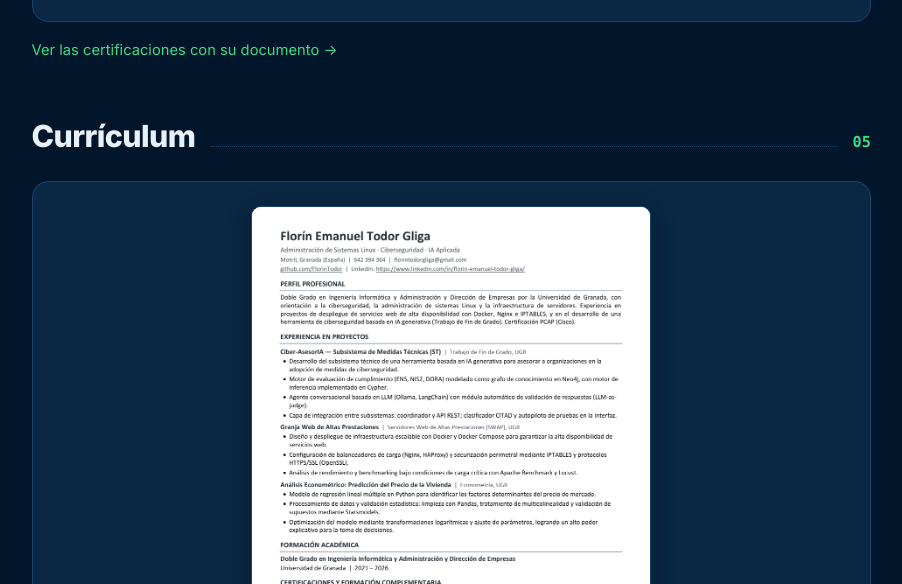
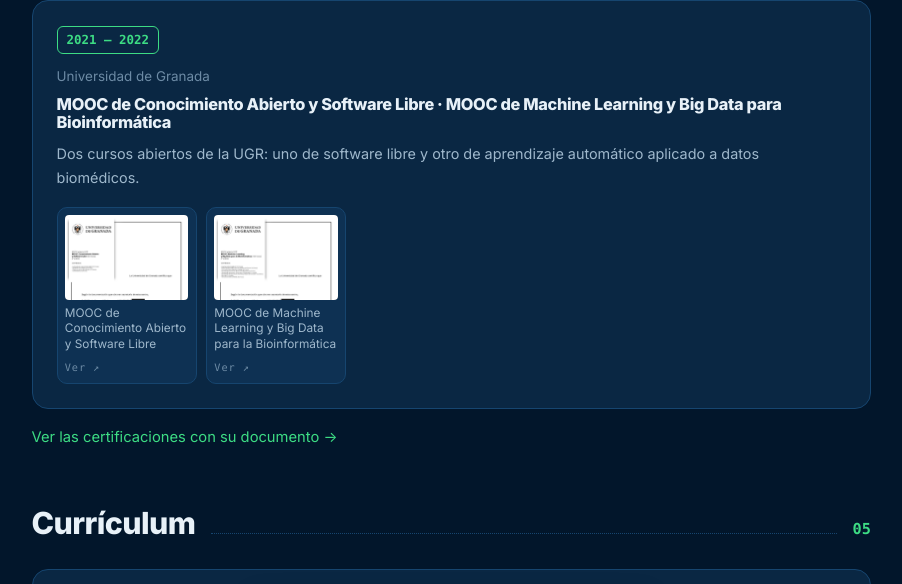
Before and after one commit to FlorinTodor/FlorinTodor.github.io, an Astro site: page / in a window 1280 px wide. Shown: the part 4253-4837 px from the top of the page, without its empty margins (370-1272 px from the left). Built offline with nearby package versions, Linux system fonts and the light colour scheme; Astro itself is replaced by a stand-in of ours.

Commit message:
Enlazar cada curso de Formación con el documento de su certificado
Las entradas de Formación llevan ahora un campo `certificados` con ids de
certificaciones.json. El PDF y la miniatura se localizan por el `id`, igual
que en /certificaciones/, así que añadir uno nuevo es sólo meter su id.

```diff
--- a/src/pages/index.astro
+++ b/src/pages/index.astro
@@ -1,6 +1,7 @@
 ---
 import Base from '../layouts/Base.astro';
 import datos from '../../proyectos.json';
+import certificaciones from '../../certificaciones.json';
 
 const { perfil, proyectos } = datos;
 const base = import.meta.env.BASE_URL;
@@ -15,6 +16,30 @@ const resto = publicables.filter((p) => !p.destacado);
 const medios = import.meta.glob('/public/media/*.mp4', { eager: true });
 const tieneVideo = (id) => Object.keys(medios).some((f) => f.endsWith(`/media/${id}.mp4`));
 
+// Los certificados viven en public/certificaciones/ y se llaman como su `id`,
+// igual que en /certificaciones/: así cada entrada de formación puede enseñar
+// la miniatura del documento sin repetir rutas a mano.
+const ficherosCert = Object.keys({
+  ...import.meta.glob('/public/certificaciones/*.pdf'),
+  ...import.meta.glob('/public/certificaciones/*.{jpg,jpeg,png,webp}'),
+}).map((f) => f.replace('/public/certificaciones/', ''));
+
+const buscarCert = (id, extensiones) =>
+  ficherosCert.find((f) => extensiones.some((e) => f.toLowerCase() === `${id}.${e}`));
+
+const certPorId = Object.fromEntries(
+  certificaciones.certificaciones.map((c) => {
+    const archivo = c.archivo || buscarCert(c.id, ['pdf']);
+    const imagen = c.imagen || buscarCert(c.id, ['jpg', 'jpeg', 'png', 'webp']);
+    // El PDF manda; si no lo hay vale la verificación y, en último caso, la imagen.
+    const documento = archivo
+      ? `${base}certificaciones/${archivo}`
+      : c.credencial || (imagen ? `${base}certificaciones/${imagen}` : null);
+    return [c.id, { ...c, archivo, imagen, documento }];
+  })
+);
+
+// `certificados` son ids de certificaciones.json: se pintan como miniatura.
 const formacion = [
   {
     fecha: '2021 – 2026',
@@ -28,12 +53,18 @@ const formacion = [
     centro: 'Cisco Networking Academy',
     titulo: 'PCAP: Programming Essentials in Python',
     detalle: 'Curso completo de Python de la Networking Academy. Hice también Introduction to Cybersecurity y, más tarde, Python Essentials 1.',
+    certificados: [
+      'cisco-pcap-programming-essentials-python',
+      'cisco-introduction-to-cybersecurity',
+      'cisco-python-essentials-1',
+    ],
   },
   {
     fecha: '2021 – 2022',
     centro: 'Universidad de Granada',
     titulo: 'MOOC de Conocimiento Abierto y Software Libre · MOOC de Machine Learning y Big Data para Bioinformática',
     detalle: 'Dos cursos abiertos de la UGR: uno de software libre y otro de aprendizaje automático aplicado a datos biomédicos.',
+    certificados: ['mooc-ugr-software-libre', 'mooc-ugr-ml-bioinformatica'],
   },
 ];
 
@@ -184,6 +215,30 @@ const competencias = [
             {f.enlaceTexto} ↗
           </a>
         )}
+        {(f.certificados || []).map((id) => certPorId[id]).filter((c) => c && c.documento).length > 0 && (
+          <div class="docs-formacion">
+            {(f.certificados || [])
+              .map((id) => certPorId[id])
+              .filter((c) => c && c.documento)
+              .map((c) => (
+                <a
+                  class="doc-mini"
+                  href={c.documento}
+                  target="_blank"
+                  rel="noopener"
+                  title={`${c.titulo} — ${c.entidad}`}
+                >
+                  <span class="lamina-mini">
+                    {c.imagen
+                      ? <img src={`${base}certificaciones/${c.imagen}`} alt={`Certificado: ${c.titulo}`} loading="lazy" />
+                      : <span class="sello-mini">{c.entidad.slice(0, 2).toUpperCase()}</span>}
+                  </span>
+                  <span class="titulo-mini">{c.titulo}</span>
+                  <span class="tipo-mini">{c.archivo ? 'PDF ↗' : 'Ver ↗'}</span>
+                </a>
+              ))}
+          </div>
+        )}
       </div>
     ))}
     <p style="margin-top:1rem;font-size:.92rem">
--- a/src/styles/global.css
+++ b/src/styles/global.css
@@ -480,3 +480,36 @@ code { font-family: var(--mono); font-size: .87em; background: var(--panel-alto)
   font-size: .78rem; color: var(--texto-tenue); font-style: italic;
   flex: 0; margin-bottom: .8rem;
 }
+
+/* ---------- Formación: el documento de cada curso ---------- */
+.docs-formacion { display: flex; flex-wrap: wrap; gap: .6rem; margin-top: 1rem; }
+.doc-mini {
+  display: flex; flex-direction: column; gap: .38rem; width: 140px;
+  background: var(--panel-alto); border: 1px solid var(--borde);
+  border-radius: var(--radio-s); padding: .45rem; color: var(--texto-suave);
+  transition: border-color .18s, transform .18s, color .18s, box-shadow .18s;
+}
+.doc-mini:hover, .doc-mini:focus-visible {
+  border-color: var(--verde); color: var(--texto);
+  transform: translateY(-2px); box-shadow: var(--sombra);
+}
+/* Es un documento: se ve entero, no recortado. */
+.doc-mini .lamina-mini {
+  aspect-ratio: 16 / 11; background: var(--bg-sunk); border-radius: 4px;
+  display: grid; place-items: center; overflow: hidden;
+}
+.doc-mini .lamina-mini img { width: 100%; height: 100%; object-fit: contain; }
+.doc-mini .sello-mini {
+  font-family: var(--mono); font-weight: 700; font-size: .95rem;
+  letter-spacing: .06em; color: var(--verde);
+}
+.doc-mini .titulo-mini { font-size: .74rem; line-height: 1.32; }
+.doc-mini .tipo-mini {
+  font-family: var(--mono); font-size: .64rem; letter-spacing: .09em;
+  color: var(--texto-tenue); margin-top: auto;
+}
+.doc-mini:hover .tipo-mini, .doc-mini:focus-visible .tipo-mini { color: var(--verde); }
+
+@media (max-width: 620px) {
+  .doc-mini { width: calc(50% - .3rem); }
+}
```
